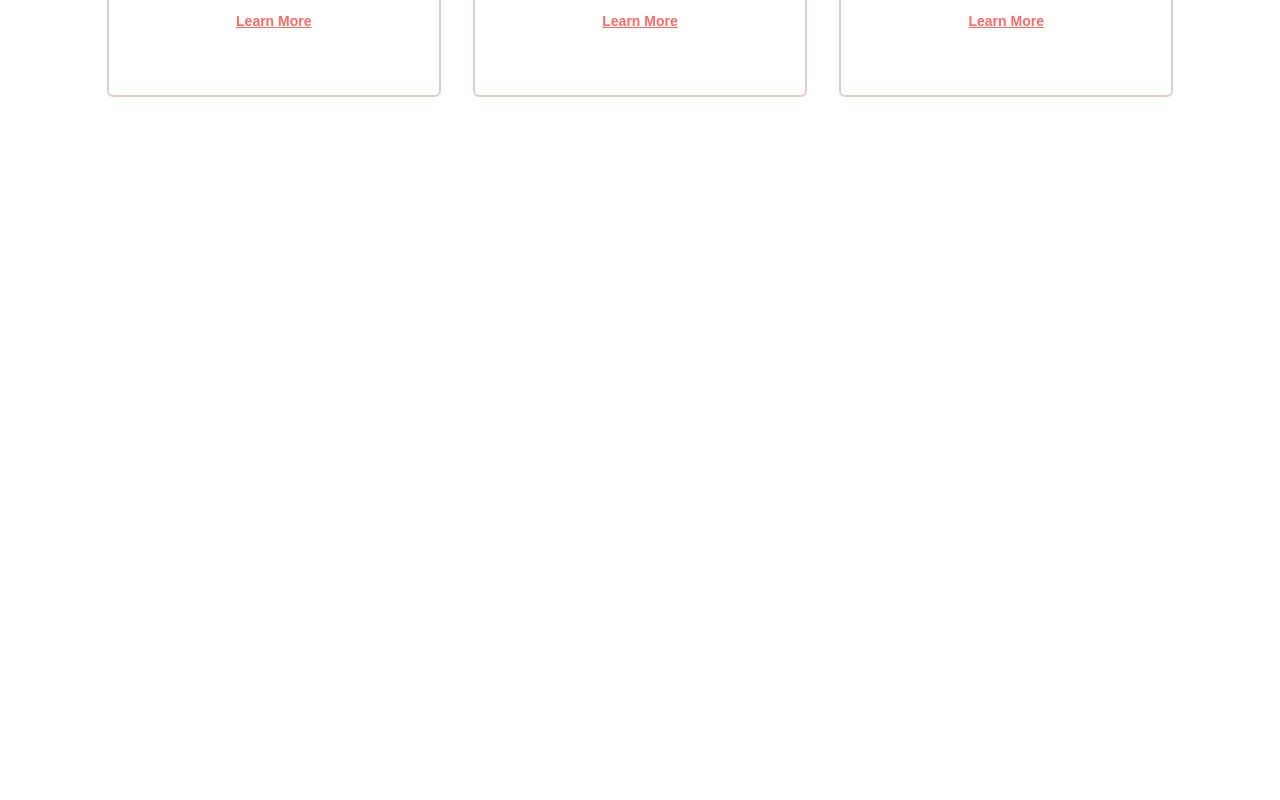
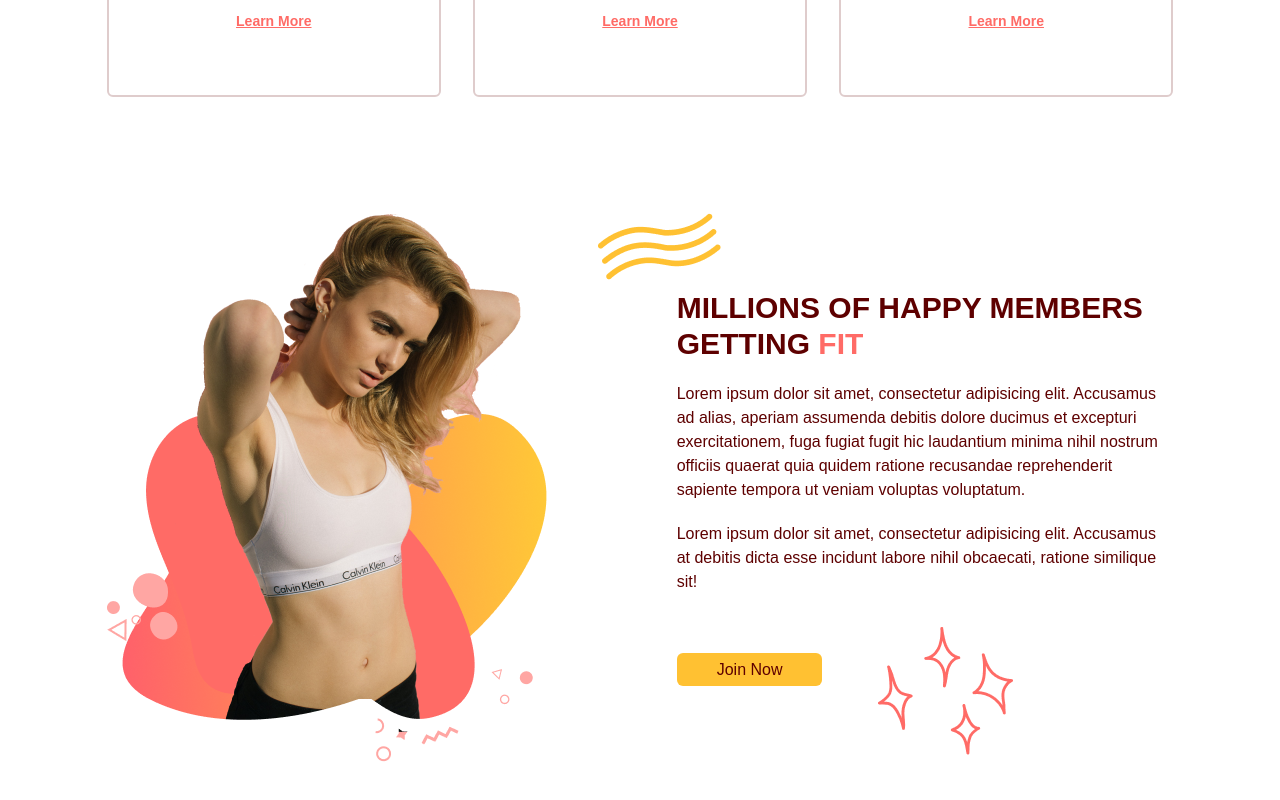
Before and after one commit to wiktornobis/gym-typescript, a React (Vite) app: page / in a window 1280 px wide. Shown: the part 1311-2111 px from the top of the page. Before the commit the page ends 1600 px from the top, so only its background shows below. Built offline with nearby package versions, Linux system fonts and the light colour scheme.

Commit message:
add motion for benefit section

```diff
--- a/src/scenes/benefits/Benefit.tsx
+++ b/src/scenes/benefits/Benefit.tsx
@@ -1,5 +1,11 @@
 import {SelectedPage} from "@/shared/types.ts";
 import AnchorLink from "react-anchor-link-smooth-scroll";
+import {motion} from "framer-motion";
+
+const childVariant = {
+    hidden: { opacity:0, scale: 0.9 },
+    visible: { opacity: 1,  scale: 1},
+}
 
 type Props = {
     icon: JSX.Element;
@@ -7,10 +13,12 @@
     description: string;
     setSelectedPage: (value: SelectedPage) => void;
 };
-
 const Benefit = ({ icon, title, description, setSelectedPage}: Props) => {
     return (
-        <div className="mt-5 rounded-md border-2 border-gray-100 px-5 py-16 text-center">
+        <motion.div
+            className="mt-5 rounded-md border-2 border-gray-100 px-5 py-16 text-center"
+            variants={childVariant}
+        >
             <div className="mb-4 flex justify-center">
                 <div className="rounded-full border-2 border-gray-100 bg-primary-100 p-4">
                     {icon}
@@ -25,7 +33,7 @@
             >
                 <p>Learn More</p>
             </AnchorLink>
-        </div>
+        </motion.div>
     );
 };
 
--- a/src/scenes/benefits/index.tsx
+++ b/src/scenes/benefits/index.tsx
@@ -7,6 +7,8 @@
 import {motion} from "framer-motion";
 import HText from "@/shared/HText.tsx";
 import Benefit from "@/scenes/benefits/Benefit.tsx";
+import BenefitsPageGraphic from "@/assets/BenefitsPageGraphic.png";
+import ActionButton from "@/shared/ActionButton.tsx";
 
 const benefits: Array<BenefitType> = [
     {
@@ -29,6 +31,13 @@
     },
 ]
 
+const container = {
+    hidden: {},
+    visible: {
+        transition: { staggerChildren: 0.2 }
+    }
+}
+
 type Props = {
     setSelectedPage: (value: SelectedPage) => void;
 };
@@ -42,16 +51,32 @@
             <motion.div
                 onViewportEnter={() => setSelectedPage(SelectedPage.Benefits)}
             >
-                <div className="md: my-5 md:w-3/5">
+                <motion.div
+                    className="md: my-5 md:w-3/5"
+                    initial="hidden"
+                    whileInView="visible"
+                    viewport={{ once: true, amount: 0.5 }}
+                    transition={{ duration: 0.5 }}
+                    variants={{
+                        hidden: { opacity: 0, x:-50 },
+                        visible: { opacity: 1, x: 0 },
+                    }}
+                >
                    <HText>MORE THAN JUST GYM.</HText>
                     <p className="my-5 text-sm">
                         We provide world class fitness equipment, trainers and classes to
                         get you to your ultimate fitness goals with ease. We provide true
                         care into each and every member.
                     </p>
-                </div>
+                </motion.div>
                 {/*BENEFITS*/}
-                <div className="mt-5 items-center justify-between gap-8 md:flex">
+                <motion.div
+                    className="mt-5 items-center justify-between gap-8 md:flex"
+                    initial="hidden"
+                    whileInView="visible"
+                    viewport={{ once: true, amount: 0.5}}
+                    variants={container}
+                >
                     {benefits.map((benefit: BenefitType) => (
                         <Benefit
                             key={benefit.title}
@@ -61,6 +86,68 @@
                             setSelectedPage={setSelectedPage}
                         />
                     ))}
+                </motion.div>
+
+                {/*GRAPHIC AND DESCRIPTION*/}
+                <div className="mt-16 items-center justify-between gap-20 md:mt-28 md:flex">
+                    <img
+                        className="mx-auto"
+                        src={BenefitsPageGraphic}
+                        alt="benefits-page-grapgic"
+                    />
+
+                    {/*DESCRIPTION*/}
+                    <div>
+                        <div className="relative">
+                            <div className="before:absolute before:-top-20 before:-left-20 before:z-[1] before:content-abstractwaves">
+                                <motion.div
+                                    initial="hidden"
+                                    whileInView="visible"
+                                    viewport={{ once: true, amount: 0.5 }}
+                                    transition={{ duration: 0.5 }}
+                                    variants={{
+                                        hidden: { opacity: 0, x:-50 },
+                                        visible: { opacity: 1, x: 0 },
+                                    }}
+                                >
+                                    <HText>
+                                        MILLIONS OF HAPPY MEMBERS GETTING{" "}
+                                        <span className="text-primary-500">FIT</span>
+                                    </HText>
+                                </motion.div>
+                            </div>
+                        </div>
+
+                        <motion.div
+                            initial="hidden"
+                            whileInView="visible"
+                            viewport={{ once: true, amount: 0.5 }}
+                            transition={{ delay: 0.2, duration: 0.5 }}
+                            variants={{
+                                hidden: { opacity: 0, x:50 },
+                                visible: { opacity: 1, x: 0 },
+                            }}
+                        >
+                            <p className="my-5">Lorem ipsum dolor sit amet, consectetur adipisicing elit. Accusamus ad alias, aperiam assumenda
+                                debitis dolore ducimus et excepturi exercitationem, fuga fugiat fugit hic laudantium minima nihil
+                                nostrum officiis quaerat quia quidem ratione recusandae reprehenderit sapiente tempora ut veniam
+                                voluptas voluptatum.
+                            </p>
+                            <p className="mb-5">Lorem ipsum dolor sit amet, consectetur adipisicing elit. Accusamus at debitis dicta esse incidunt
+                                labore nihil obcaecati, ratione similique sit!
+                            </p>
+                            <div className="relative mt-16">
+                                <div className="before:absolute before:-bottom-20 before:right-40 before:z-[1] before:content-sparkles">
+                                    <ActionButton setSelectedPage={setSelectedPage}>
+                                        Join Now
+                                    </ActionButton>
+
+                                </div>
+
+                            </div>
+                        </motion.div>
+
+                    </div>
                 </div>
             </motion.div>
         </section>
```
